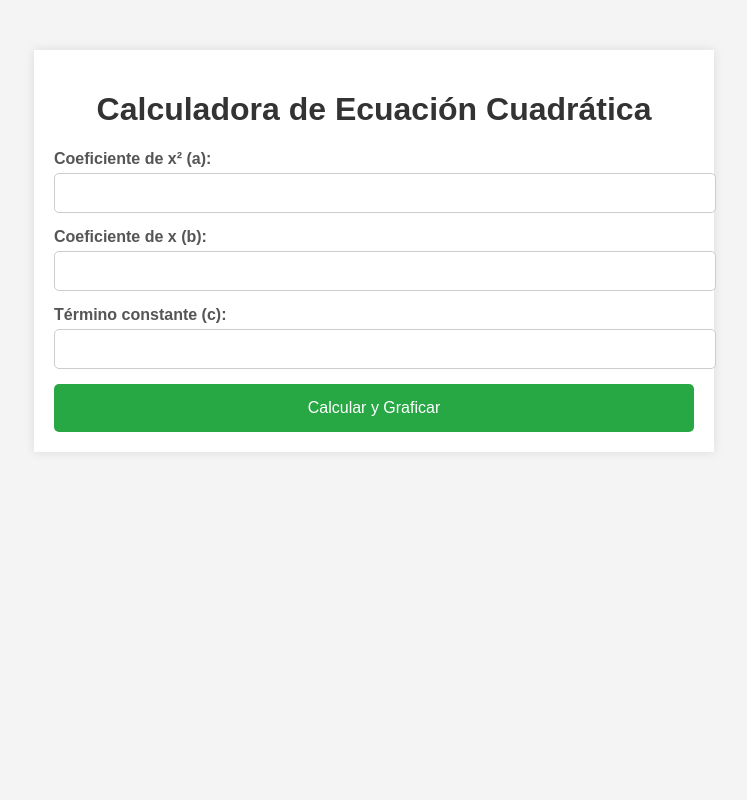
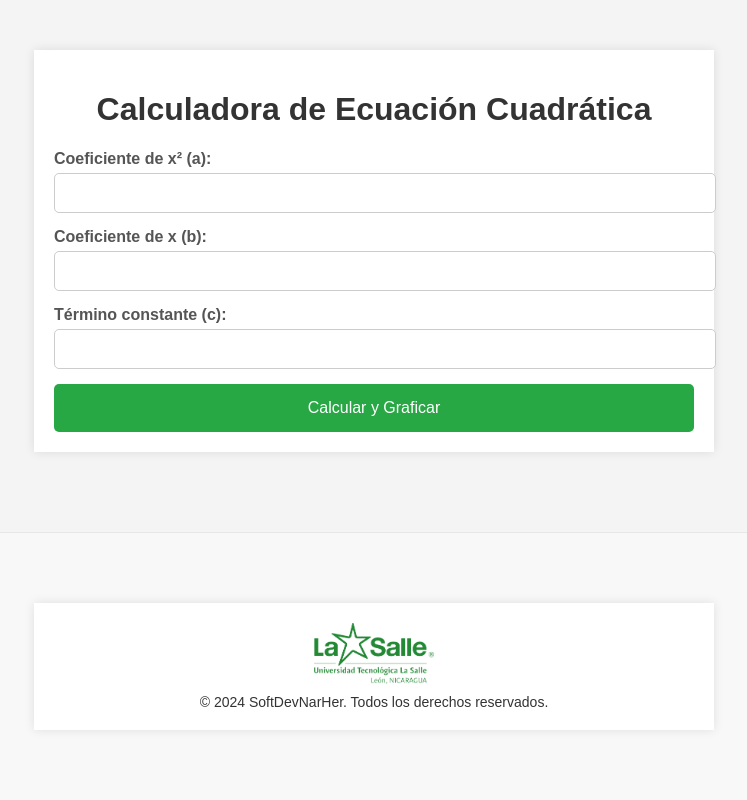
Before and after one commit to SoftDevNarHer/cuadraticas, a Flask app: page / in a window 1280 px wide. Shown: the whole page, without its empty margins (266-1013 px from the left). Run offline with Flask 3, Linux system fonts and the light colour scheme.

Commit message:
Everything up to date

```diff
--- a/Graficador/static/css/styles.css
+++ b/Graficador/static/css/styles.css
@@ -67,3 +67,30 @@ button:hover {
     text-align: center;
     margin-top: 20px;
 }
+.footer {
+    background-color: #f8f8f8; /* Color de fondo */
+    padding: 20px 0;
+    text-align: center;
+    border-top: 1px solid #e7e7e7;
+    position: fixed; /* Fija el footer en la parte inferior */
+    width: 100%;
+    bottom: 0;
+}
+
+.footer-content {
+    display: flex;
+    justify-content: center;
+    align-items: center;
+    flex-direction: column;
+}
+
+.footer-logo {
+    max-width: 120px; /* Tamaño máximo del logo */
+    margin-bottom: 10px;
+}
+
+.footer-text {
+    font-size: 14px;
+    color: #333;
+    margin: 0;
+}
--- a/Graficador/templates/index.html
+++ b/Graficador/templates/index.html
@@ -42,4 +42,12 @@
         {% endif %}
     </div>
 </body>
+<footer class="footer">
+    <div class="container">
+        <div class="footer-content">
+            <img src="/Graficador/static/logo.png" alt="Logo" class="footer-logo">
+            <p class="footer-text">© 2024 SoftDevNarHer. Todos los derechos reservados.</p>
+        </div>
+    </div>
+</footer>
 </html>
```
Also changed, not shown: Graficador/static/logo.png (added).
